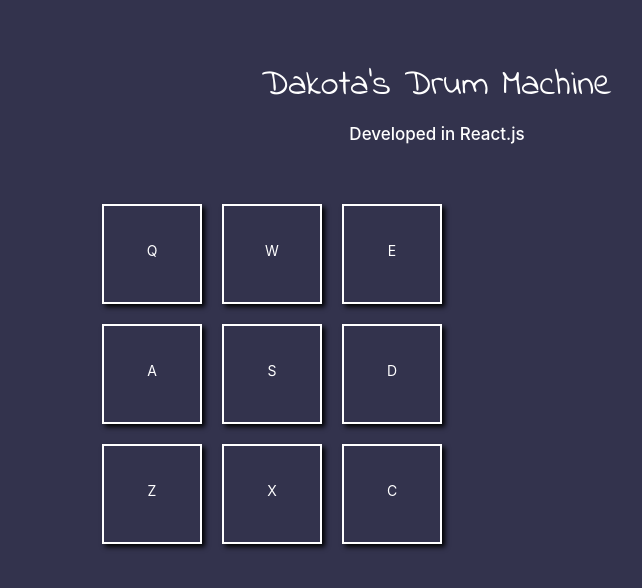
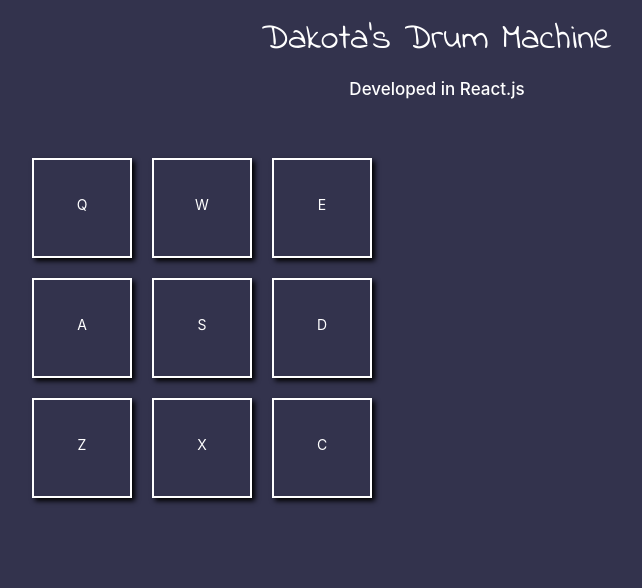
Before and after one commit to dakota-whitney/drum-machine-react, a React (Create React App) app: page / in a window 1280 px wide. Shown: the top 588 px of the page, without its empty margins (203-845 px from the left). Built offline with nearby package versions, Linux system fonts and the light colour scheme.

Commit message:
Added media query for mobile

```diff
--- a/src/App.css
+++ b/src/App.css
@@ -8,17 +8,17 @@ body {
   flex-direction: column;
   justify-content: center;
   align-items: center;
-  height: 50vw;
+  /*height: 30vw;*/
   background-color: #33334d;
 }
 
-.container-fluid h1 {
+.container h1 {
   text-align: center;
   color: white;
   font-family: "Indie Flower", cursive;
 }
 
-.container-fluid h2 {
+.container h2 {
   text-align: center;
   color: white;
   font-size: 17px;
@@ -51,3 +51,9 @@ body {
   font-weight: bolder;
   font-size: 20px;
 }
+
+@media only screen and (max-width: 992px) {
+  #display {
+    margin: 0px 100px 0px -300px;
+  }
+}
--- a/src/App.js
+++ b/src/App.js
@@ -72,7 +72,7 @@ class App extends React.Component {
   render() {
     const display = this.state.activeDrum.drumSound;
     return (
-      <div className="container-fluid">
+      <div className="container">
       <h1>Dakota's Drum Machine</h1>
       <h2>Developed in React.js</h2>
       <div id="drum-machine">
```
Also changed, not shown: 1 other file (tests, documents, lock files or other folders).
